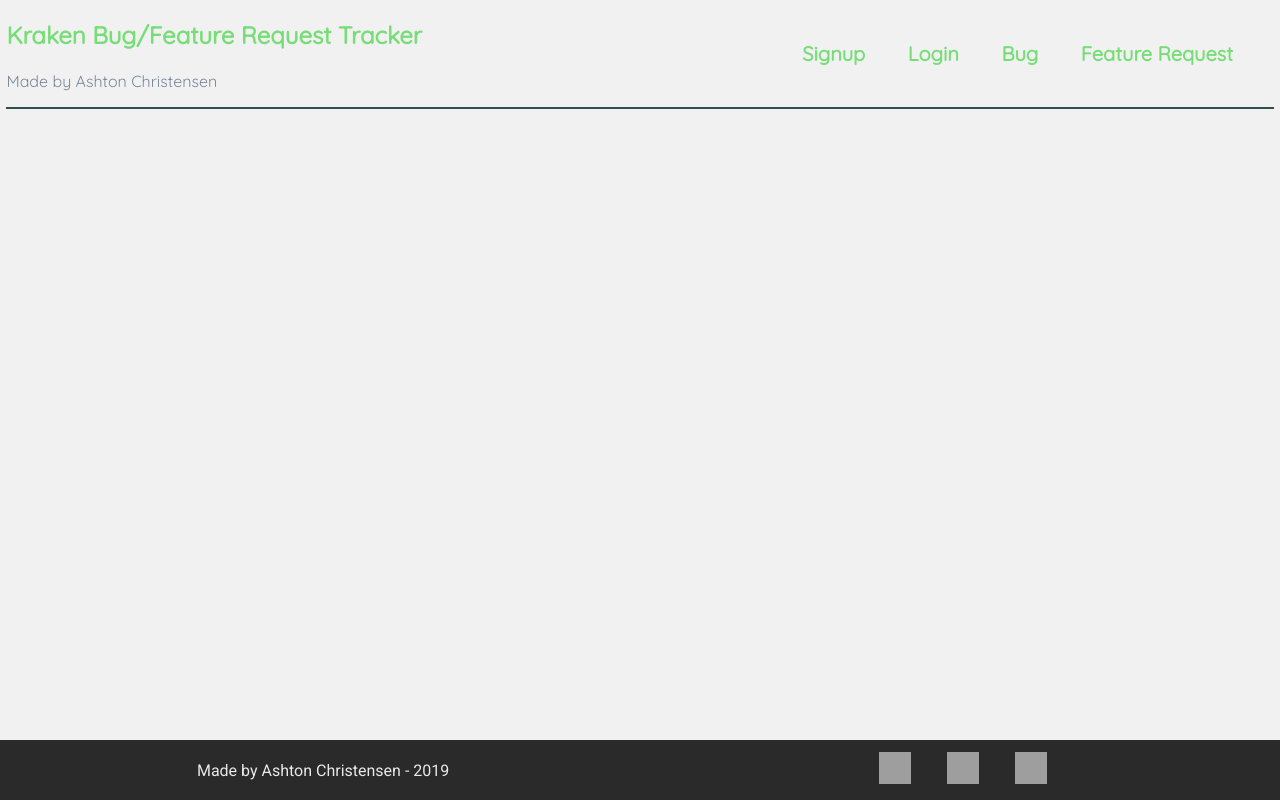
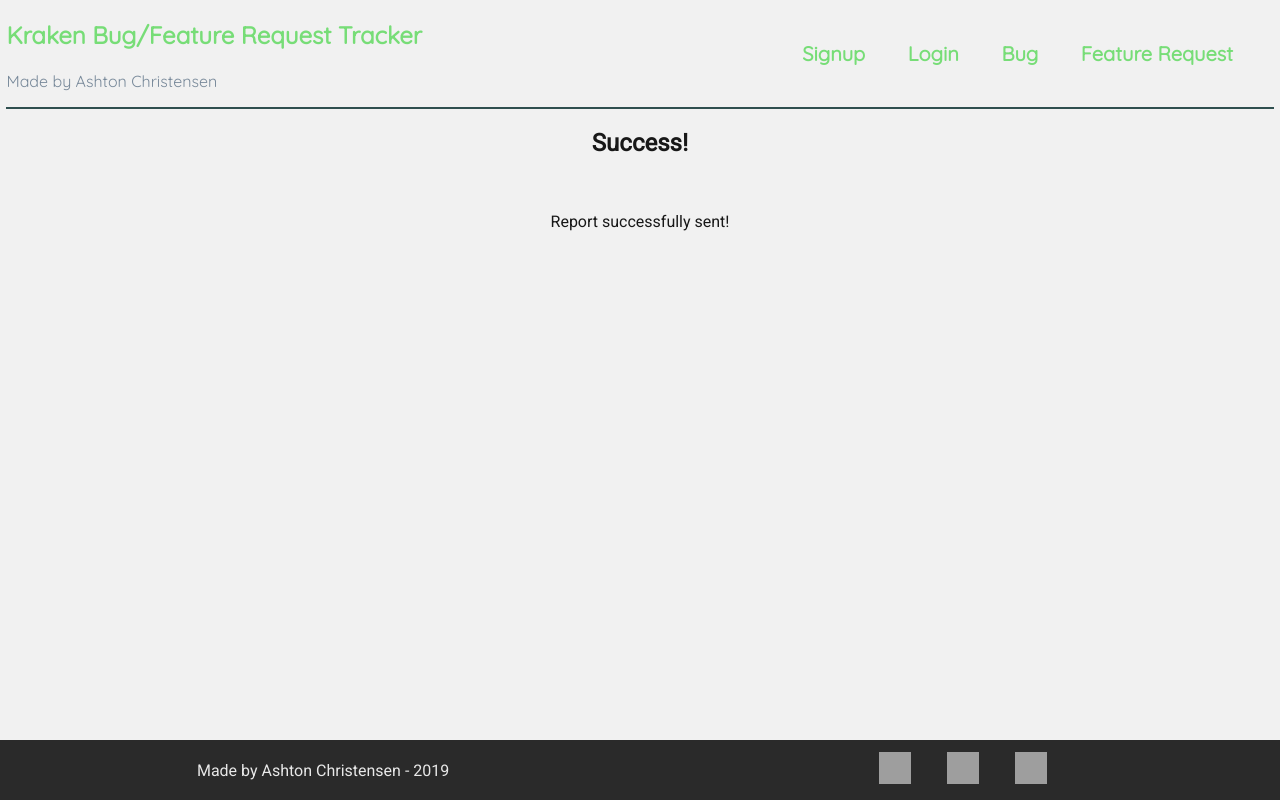
Before and after one commit to Ashton-C/ktracker, a React (Create React App) app in the folder UI/: page /success in a window 1280 px wide. Built offline with nearby package versions, Linux system fonts and the light colour scheme; grey boxes are pictures that could not be loaded.

Commit message:
Added success message and corrected urls

```diff
--- a/UI/src/App.js
+++ b/UI/src/App.js
@@ -6,6 +6,7 @@ import Footer from './components/footer';
 import Login from './components/content/auth/login';
 import Signup from './components/content/auth/signup';
 import Report from './components/content/report';
+import Success from './components/success';
 import './App.css';
 
 class App extends Component {
@@ -110,6 +111,11 @@ class App extends Component {
                 />
               )}
             />
+            <Route
+              exact
+              path="/success"
+              render={props => <Success {...props} />}
+            />
           </div>
           <Footer />
         </div>
--- a/UI/src/components/content/auth/login/index.js
+++ b/UI/src/components/content/auth/login/index.js
@@ -14,7 +14,7 @@ class Login extends Component {
     this.handleFormChange = this.handleFormChange.bind(this);
   }
   logIn = (username, password) => {
-    let url = 'www.kraktracker.xyz/api/auth/login';
+    let url = '/api/auth/login';
     let data = { username: username, password: password };
     console.log(data);
     fetch(url, {
--- a/UI/src/components/content/auth/signup/index.js
+++ b/UI/src/components/content/auth/signup/index.js
@@ -34,7 +34,7 @@ class Signup extends Component {
   };
 
   signUp = (username, password) => {
-    let url = 'www.kraktracker.xyz/api/auth/signup';
+    let url = '/api/auth/signup';
     let data = { username: username, password: password };
     console.log(data);
     fetch(url, {
--- a/UI/src/components/content/report/index.js
+++ b/UI/src/components/content/report/index.js
@@ -42,14 +42,14 @@ export default class Report extends Component {
         this.state.platform,
         this.state.username
       );
-      this.props.history.push('/');
+      this.props.history.push('/success');
     } catch (e) {
       alert(e.message);
     }
   };
   sendReport = (name, desc, platform, currentUser) => {
     let reportType = this.props.reportType;
-    let url = `www.kraktracker.xyz/api/report/${reportType}`;
+    let url = `/api/report/${reportType}`;
     let data = {
       report_name: name,
       report_desc: desc,
--- /dev/null
+++ b/UI/src/components/success/index.js
@@ -0,0 +1,13 @@
+import React, { Component } from 'react';
+
+export default class Success extends React.Component {
+  render() {
+    return (
+      <div className="Success">
+        <h2>Success!</h2>
+        <br />
+        <p>Report successfully sent!</p>
+      </div>
+    );
+  }
+}
```
Also changed, not shown: UI/src/components/success/styles.css (added).
